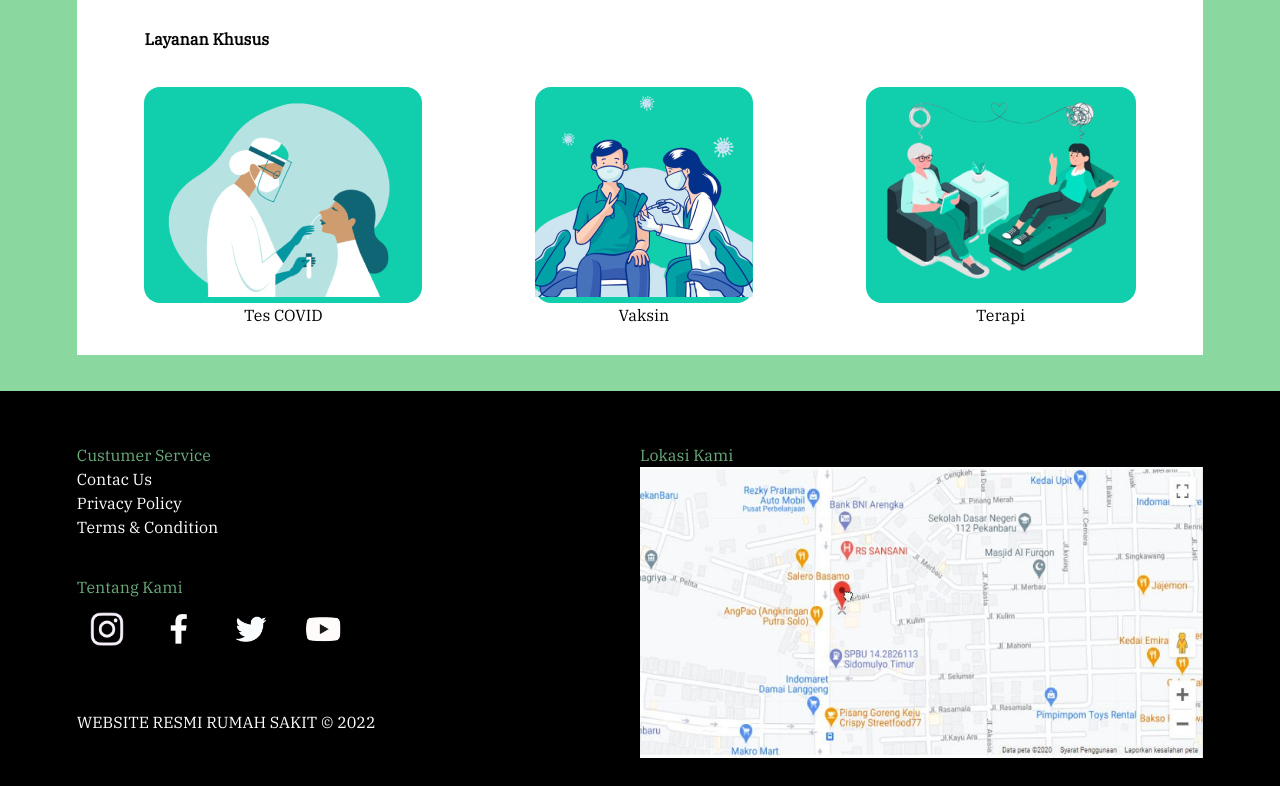
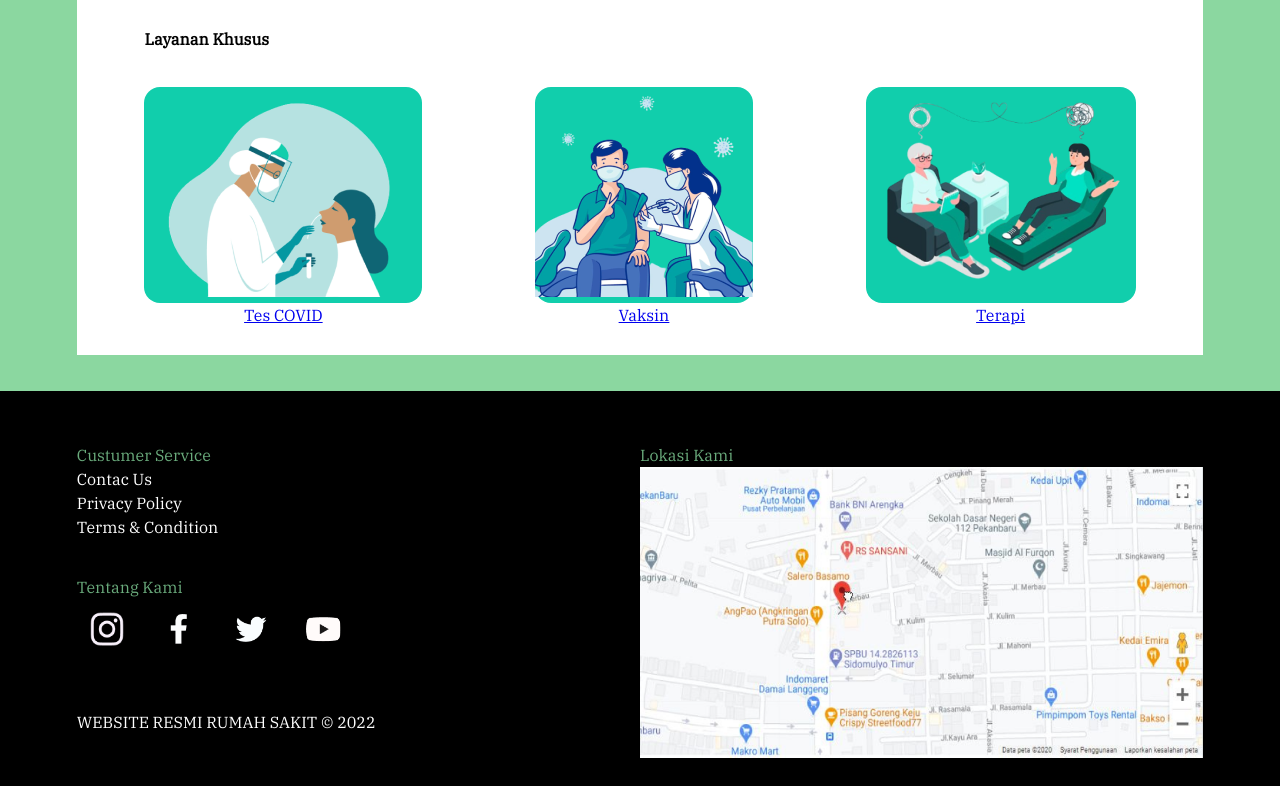
Before and after one commit to drkpega/FP_PWEB, a PHP site: page /pasien.php in a window 1280 px wide. Shown: the part 749-1535 px from the top of the page. Run offline with PHP 8.4, Linux system fonts and the light colour scheme; data that the repository does not hold is empty.

Commit message:
Update home-pasien.php

```diff
--- a/src/pages/home-pasien.php
+++ b/src/pages/home-pasien.php
@@ -117,19 +117,19 @@
               <div class="bg-green-300 rounded-2xl">
                 <img src="/public/assets/images/layanan-khusus/1.png" alt="" width="100%" height="100%">
               </div>
-              <p class="text-center">Tes COVID </p>
+              <p class="text-center"><a href="src/pages/home-layanan-khusus.php">Tes COVID</a></p>
             </div>
             <div>
               <div class="bg-green-300 rounded-2xl">
                 <img src="/public/assets/images/layanan-khusus/2.png" alt="" width="100%" height="100%">
               </div>
-              <p class="text-center">Vaksin </p>
+              <p class="text-center"><a href="src/pages/home-layanan-vaksin.php">Vaksin</a></p>
             </div>
             <div>
               <div class="bg-green-300 rounded-2xl">
                 <img src="/public/assets/images/layanan-khusus/3.png" alt="" width="100%" height="100%">
               </div>
-              <p class="text-center">Terapi</p>
+              <p class="text-center"><a href="src/pages/home-layanan-terapi.php">Terapi</a></p>
             </div>
           </div>
         </div>
```
